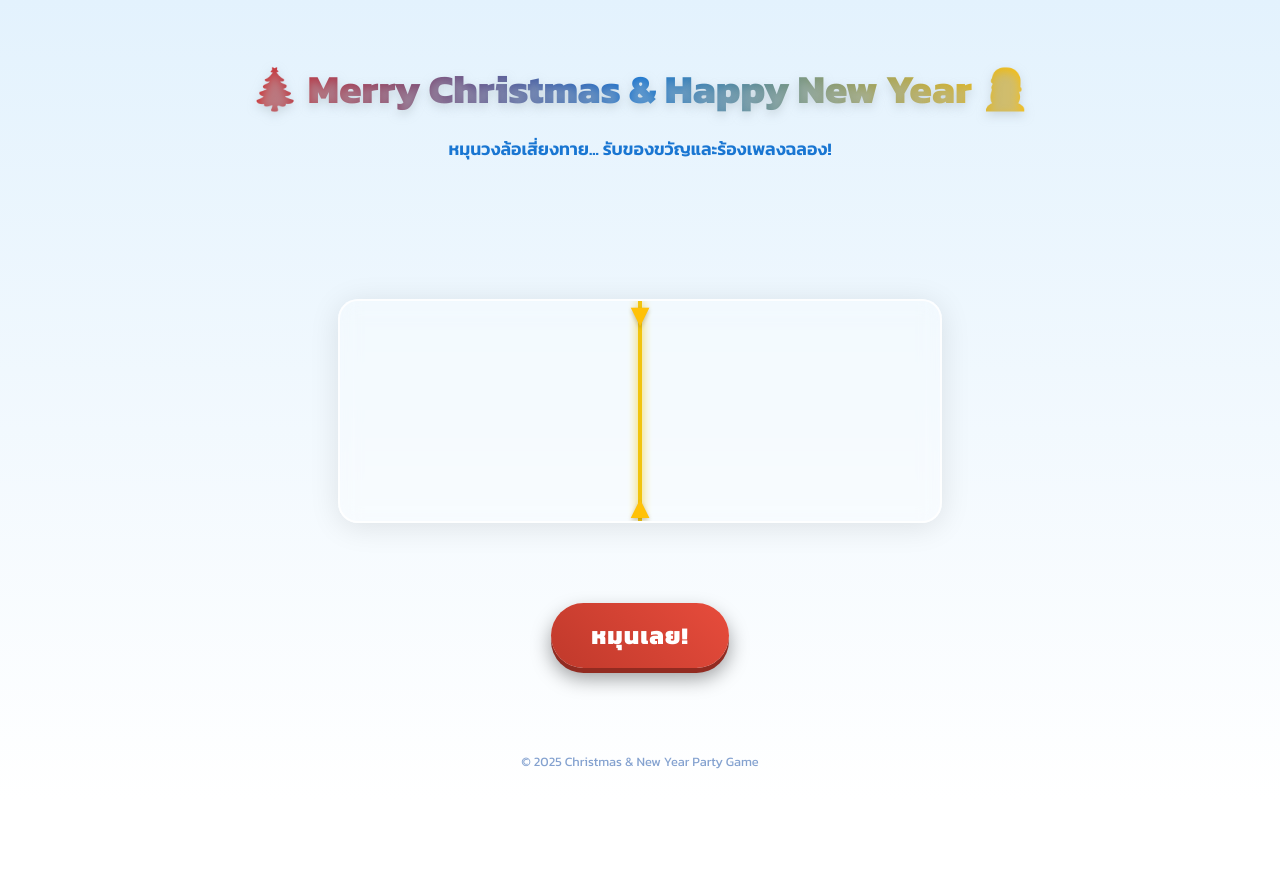
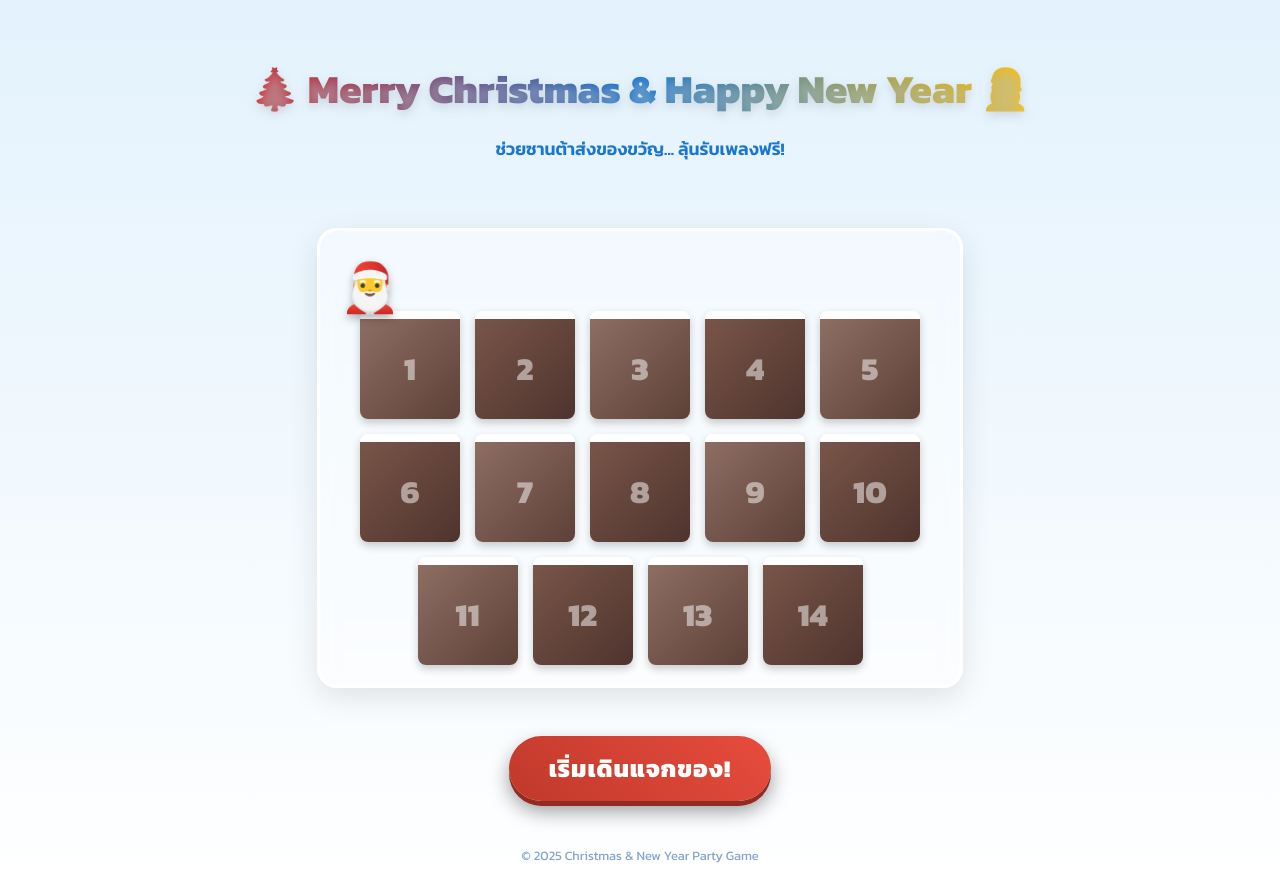
Before and after one commit to Malztt/patyyyyy, a React (Vite) app: page / in a window 1280 px wide. Before the commit the page ends 800 px from the top, so only its background shows below. Built offline with nearby package versions, Linux system fonts and the light colour scheme.

Commit message:
Pivot: Replace Spinner with Santa Walk Game to ensure 100% accuracy

```diff
--- a/src/App.jsx
+++ b/src/App.jsx
@@ -1,24 +1,24 @@
 import { useState } from 'react';
 import confetti from 'canvas-confetti';
-import HorizontalSpinner from './components/HorizontalSpinner';
+import SantaGame from './components/SantaGame';
 import LyricsModal from './components/LyricsModal';
 import { lyrics } from './data/lyrics';
 import './App.css';
 
 function App() {
-  const [isSpinning, setIsSpinning] = useState(false);
+  const [isPlaying, setIsPlaying] = useState(false);
   const [result, setResult] = useState(null);
   const [playedIds, setPlayedIds] = useState([]);
 
-  const handleSpinClick = () => {
-    if (!isSpinning) {
+  const handleStartClick = () => {
+    if (!isPlaying) {
       setResult(null); // Clear previous result
-      setIsSpinning(true);
+      setIsPlaying(true);
     }
   };
 
-  const handleSpinComplete = (winningItem) => {
-    setIsSpinning(false);
+  const handleGameComplete = (winningItem) => {
+    setIsPlaying(false);
     setResult(winningItem);
 
     // Trigger confetti
@@ -45,24 +45,24 @@ function App() {
 
       <header className="header">
         <h1>🎄 Merry Christmas & Happy New Year 🎅</h1>
-        <p>หมุนวงล้อเสี่ยงทาย... รับของขวัญและร้องเพลงฉลอง!</p>
+        <p>ช่วยซานต้าส่งของขวัญ... ลุ้นรับเพลงฟรี!</p>
       </header>
 
       <main className="game-area">
-        <HorizontalSpinner
+        <SantaGame
           items={lyrics}
           playedIds={playedIds}
-          onSpinComplete={handleSpinComplete}
-          isSpinning={isSpinning}
+          onComplete={handleGameComplete}
+          isPlaying={isPlaying}
         />
 
         <div className="controls">
           <button
             className="spin-btn"
-            onClick={handleSpinClick}
-            disabled={isSpinning || isGameFinished}
+            onClick={handleStartClick}
+            disabled={isPlaying || isGameFinished}
           >
-            {isSpinning ? 'กำลังหมุน...' : isGameFinished ? 'หมดแล้วจ้า' : 'หมุนเลย!'}
+            {isPlaying ? 'ซานต้ากำลังเดิน...' : isGameFinished ? 'แจกครบแล้ว!' : 'เริ่มเดินแจกของ!'}
           </button>
         </div>
       </main>
--- /dev/null
+++ b/src/components/SantaGame.css
@@ -0,0 +1,96 @@
+.santa-game-container {
+    width: 100%;
+    max-width: 1000px;
+    padding: 20px;
+    position: relative;
+    overflow: hidden;
+    background: rgba(255, 255, 255, 0.4);
+    backdrop-filter: blur(10px);
+    border-radius: 20px;
+    border: 3px solid #fff;
+    box-shadow: 0 10px 30px rgba(0, 0, 0, 0.1);
+}
+
+.chimney-track {
+    display: flex;
+    flex-wrap: wrap;
+    justify-content: center;
+    gap: 15px;
+    padding-top: 60px;
+    /* Space for Santa walking on top */
+}
+
+.chimney-box {
+    width: 100px;
+    height: 100px;
+    background: linear-gradient(135deg, #8D6E63, #5D4037);
+    border-top: 8px solid #fff;
+    /* Snow on chimney */
+    border-radius: 8px;
+    position: relative;
+    display: flex;
+    justify-content: center;
+    align-items: center;
+    box-shadow: 0 4px 8px rgba(0, 0, 0, 0.2);
+    cursor: default;
+    transition: all 0.3s ease;
+}
+
+.chimney-box:nth-child(even) {
+    background: linear-gradient(135deg, #795548, #4E342E);
+}
+
+/* Number or Icon inside chimney */
+.chimney-content {
+    color: rgba(255, 255, 255, 0.5);
+    font-size: 2rem;
+    font-weight: bold;
+}
+
+/* Played State */
+.chimney-box.is-played {
+    opacity: 0.5;
+    filter: grayscale(100%);
+    background: #ccc;
+    border-top-color: #ddd;
+}
+
+.chimney-box.is-played .chimney-content {
+    content: "❌";
+    font-size: 1.5rem;
+}
+
+/* Santa Character */
+.santa-character {
+    position: absolute;
+    top: 10px;
+    /* Walk above the boxes */
+    left: 0;
+    font-size: 3rem;
+    filter: drop-shadow(0 4px 4px rgba(0, 0, 0, 0.3));
+    z-index: 100;
+    transition: left 0.5s ease-in-out, top 0.3s ease;
+}
+
+.santa-character.walking {
+    animation: santa-bounce 0.4s infinite alternate;
+}
+
+@keyframes santa-bounce {
+    from {
+        transform: translateY(0);
+    }
+
+    to {
+        transform: translateY(-10px);
+    }
+}
+
+/* Winner Highlight */
+.chimney-box.winner {
+    background: linear-gradient(135deg, #FFC107, #FF9800);
+    transform: scale(1.1);
+    box-shadow: 0 0 20px #FFC107;
+    z-index: 50;
+    border: 3px solid #FFF;
+}
--- /dev/null
+++ b/src/components/SantaGame.jsx
@@ -0,0 +1,129 @@
+import { useState, useRef, useEffect } from 'react';
+import { motion, useAnimation } from 'framer-motion';
+import './SantaGame.css';
+
+const SantaGame = ({ items, playedIds, isPlaying, onComplete }) => {
+    const santaControls = useAnimation();
+    const [santaPos, setSantaPos] = useState({ x: 0, y: 0 }); // Use X/Y for precise positioning
+    const [activeIndex, setActiveIndex] = useState(null); // Which box Santa is currently visiting
+    const chimneyRefs = useRef([]);
+
+    useEffect(() => {
+        // Reset refs array when items change
+        chimneyRefs.current = chimneyRefs.current.slice(0, items.length);
+    }, [items]);
+
+    useEffect(() => {
+        if (isPlaying) {
+            startSantaWalk();
+        }
+    }, [isPlaying]);
+
+    const startSantaWalk = async () => {
+        // 1. Filter candidates
+        const candidates = items.filter(item => !playedIds.includes(item.id));
+        if (candidates.length === 0) return;
+
+        // 2. Pick winner
+        const winnerIndexInCandidates = Math.floor(Math.random() * candidates.length);
+        const winner = candidates[winnerIndexInCandidates];
+        const winnerIndex = items.findIndex(item => item.id === winner.id);
+
+        // 3. Walk animation logic
+        // Walk through a few random unplayed boxes before landing
+        // Let's perform 5-8 random jumps to build suspense
+        const totalSteps = 5 + Math.floor(Math.random() * 4);
+
+        let steps = [];
+
+        // Helper to get unplayed indices
+        const unplayedIndices = items
+            .map((item, idx) => playedIds.includes(item.id) ? -1 : idx)
+            .filter(idx => idx !== -1);
+
+        for (let i = 0; i < totalSteps; i++) {
+            const randomIdx = unplayedIndices[Math.floor(Math.random() * unplayedIndices.length)];
+            steps.push(randomIdx);
+        }
+        // Ensure final step is winner
+        steps.push(winnerIndex);
+
+        // Execute Walk
+        for (let i = 0; i < steps.length; i++) {
+            const targetIdx = steps[i];
+            const targetEl = chimneyRefs.current[targetIdx];
+
+            if (targetEl) {
+                // Get offset relative to container
+                const rect = targetEl.getBoundingClientRect();
+                const containerRect = targetEl.parentElement.parentElement.getBoundingClientRect(); // .santa-game-container
+
+                const relativeX = rect.left - containerRect.left + (rect.width / 2) - 30; // Center Santa width
+                const relativeY = rect.top - containerRect.top - 50; // Stand on top
+
+                const isLast = i === steps.length - 1;
+                const duration = isLast ? 0.8 : 0.4; // Slow down at end
+
+                setActiveIndex(targetIdx);
+
+                await santaControls.start({
+                    x: relativeX,
+                    y: relativeY,
+                    transition: { duration: duration, ease: "easeInOut" }
+                });
+
+                // Small bounce/pause at each stop
+                if (!isLast) {
+                    await new Promise(r => setTimeout(r, 100));
+                }
+            }
+        }
+
+        // 4. Drop into Chimney (Final Animation)
+        await santaControls.start({
+            y: "+=60",
+            scale: 0,
+            transition: { duration: 0.5 }
+        });
+
+        // 5. Complete
+        setTimeout(() => {
+            onComplete(winner);
+            // Reset Santa for next time
+            santaControls.set({ scale: 1, y: 0 }); // Will need to reposition for next start
+        }, 500);
+    };
+
+    return (
+        <div className="santa-game-container">
+            {/* Santa Character */}
+            <motion.div
+                className="santa-character"
+                animate={santaControls}
+                initial={{ x: 20, y: 10 }} // Start top left
+            >
+                🎅
+            </motion.div>
+
+            <div className="chimney-track">
+                {items.map((item, index) => {
+                    const isPlayed = playedIds.includes(item.id);
+                    const isCurrentTarget = activeIndex === index && isPlaying;
+                    return (
+                        <div
+                            key={item.id}
+                            ref={el => chimneyRefs.current[index] = el}
+                            className={`chimney-box ${isPlayed ? 'is-played' : ''} ${isCurrentTarget ? 'winner' : ''}`}
+                        >
+                            <div className="chimney-content">
+                                {isPlayed ? "❌" : index + 1}
+                            </div>
+                        </div>
+                    );
+                })}
+            </div>
+        </div>
+    );
+};
+
+export default SantaGame;
```
